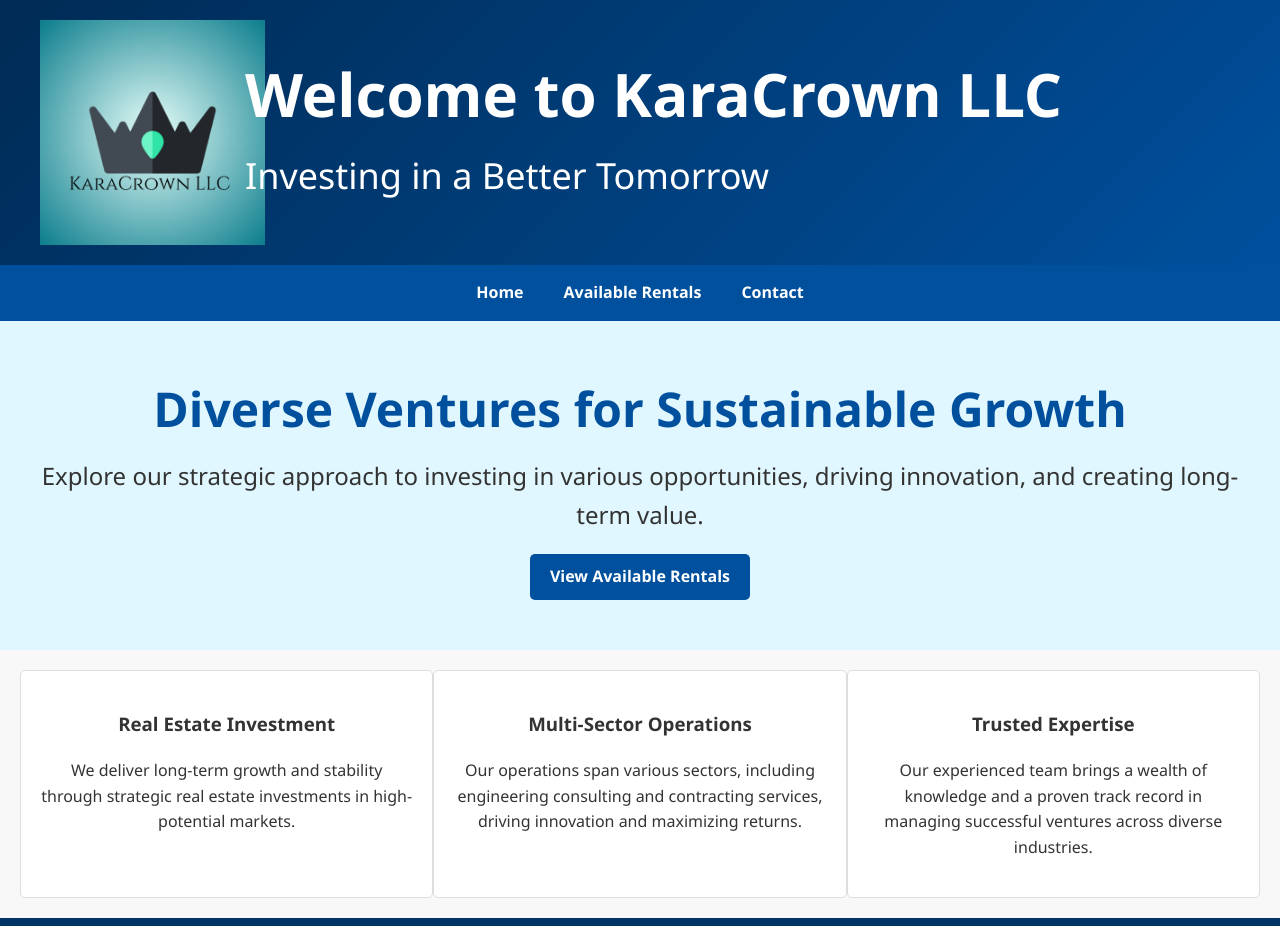
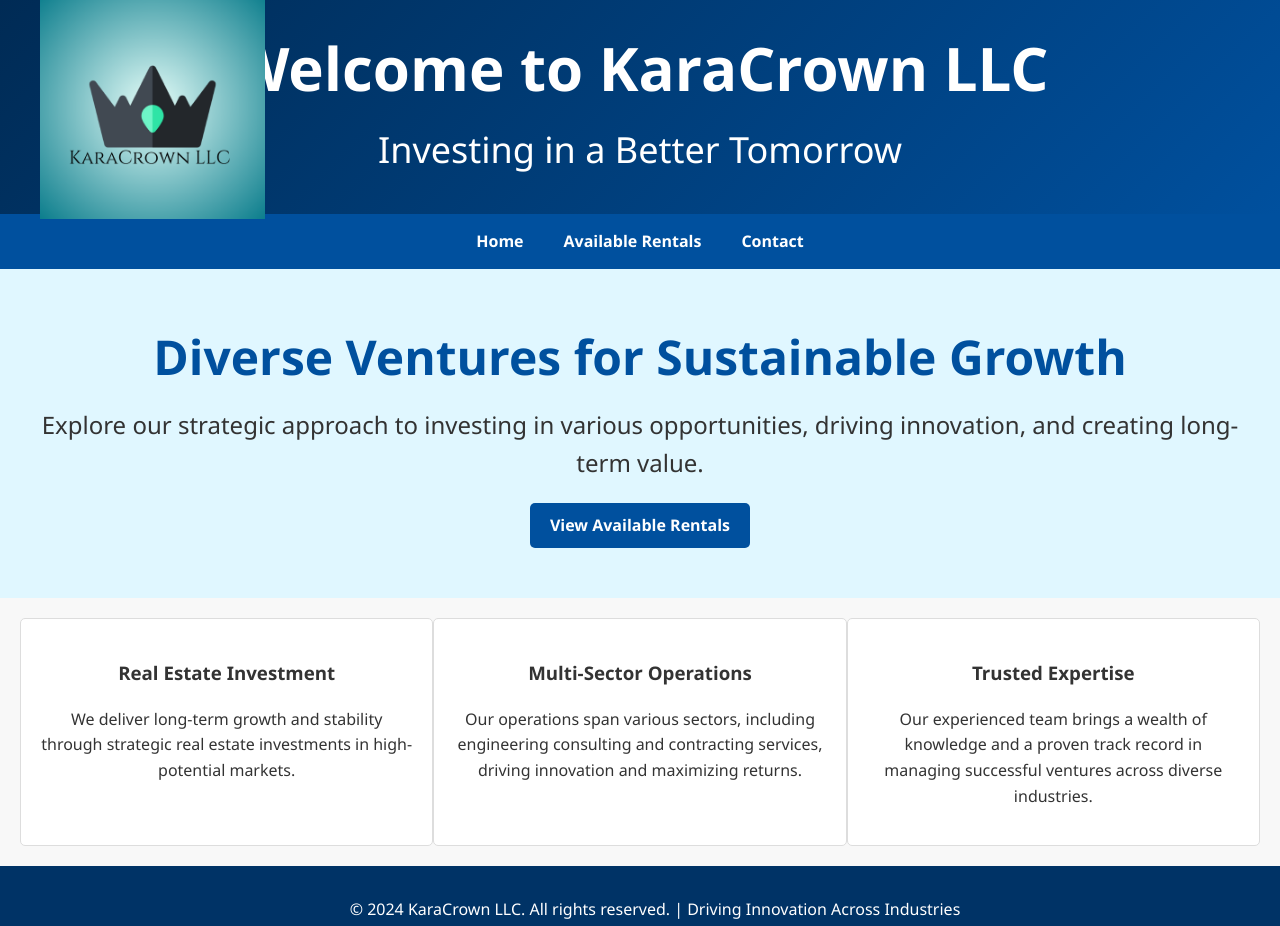
Before and after one commit to ekarabu/karacrown-website, a website: page index.html in a window 1280 px wide. Shown: the top 926 px of the page. Drawn offline with Linux system fonts and the light colour scheme.

Commit message:
adjsuted header position

```diff
--- a/style.css
+++ b/style.css
@@ -15,30 +15,30 @@
 
 .header-container {
     display: flex;
-    align-items: center;
-    justify-content: space-between;
+    align-items: center; /* Align items vertically */
+    justify-content: center; /* Center the logo and text horizontally */
     padding: 0 20px;
+    position: relative;
 }
 
 .logo {
-    width: 225px;
+    width: 225px; /* Increased size of the logo to 1.5 times */
     height: auto;
-    margin-right: 20px;
+    position: absolute;
+    left: 20px; /* Position the logo on the left */
 }
 
 .header-text {
-    text-align: left;
-    flex-grow: 1;
-    margin-left: -40px;
+    text-align: center; /* Center the text */
 }
 
 .header-text h1 {
-    font-size: 3.75em;
+    font-size: 3.75em; /* Font size remains the same */
     margin: 0;
 }
 
 .header-text p {
-    font-size: 2.25em;
+    font-size: 2.25em; /* Font size remains the same */
     margin: 5px 0 15px;
 }
 
@@ -66,13 +66,13 @@
 }
 
 .hero h2 {
-    font-size: 3em;
+    font-size: 3em; /* Font size remains the same */
     color: #00509e;
     margin: 0;
 }
 
 .hero p {
-    font-size: 1.5em;
+    font-size: 1.5em; /* Font size remains the same */
     margin: 10px 0 20px;
 }
 
```
